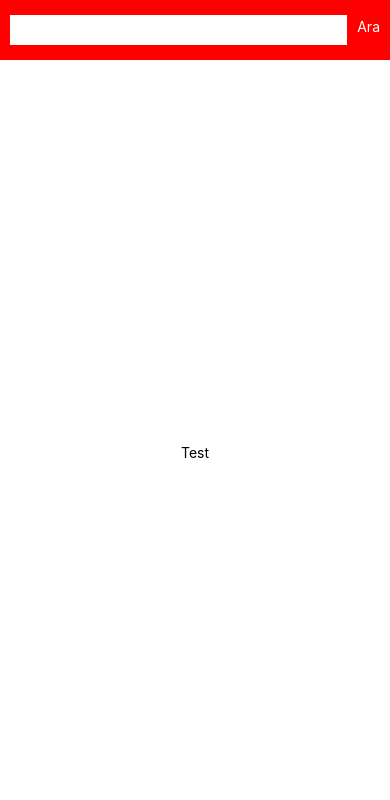
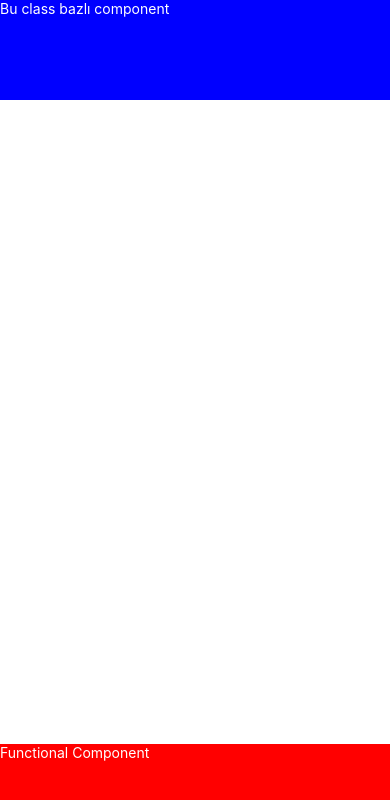
Before and after one commit to RkyErtm/Test-React, a React Native app: screen / in a window 390 px wide. Shown: the top 800 px of the page. Built offline with nearby package versions, Linux system fonts and the light colour scheme.

Commit message:
components

```diff
--- a/App.tsx
+++ b/App.tsx
@@ -2,45 +2,56 @@
 import { Component } from 'react';
 import { StyleSheet, Text, View } from 'react-native';
 import stlyes from './styles'; //* dışardaki css'i buraya import ederek kullandık.
+import ClassComponent from './src/components/ClassComponent';
+import FunctionComponent from './src/components/FunctionalComponent';
+import FunctionalComponent from './src/components/FunctionalComponent';
 export default class App extends Component {
   render(): any {
     return (
-      // * flex - yatay ekranda ekranı doldurmayı sağlar.
-      <View style={[toolbar.frame]}>
-        <View style={toolbar.bgSearch}>
-          <View style={toolbar.searchInput} />
-          <Text style={toolbar.label}>Ara</Text>
-        </View>
-        <View style={{ flex: 1, justifyContent: 'center', alignItems: 'center' }}>
-          <Text>
-            Test
-          </Text>
-        </View>
+      //? PART1:  flex - yatay ekranda ekranı doldurmayı sağlar.
+      // <View style={[toolbar.frame]}>
+      //   <View style={toolbar.bgSearch}>
+      //     <View style={toolbar.searchInput} />
+      //     <Text style={toolbar.label}>Ara</Text>
+      //   </View>
+
+      //   <View style={{ flex: 1, justifyContent: 'center', alignItems: 'center' }}>
+      //     <Text>
+      //       Test
+      //     </Text>
+      //   </View>
+
+      // </View>
+
+      //? PART2
+      <View style={{ flex: 1, justifyContent: 'space-between' }}>
+        <ClassComponent />
+        <FunctionalComponent />
       </View>
-
     );
   }
 }
 
-const toolbar = StyleSheet.create({
-  frame: {
-    flex: 1
-  },
-  bgSearch: {
-    backgroundColor: "red",
-    height: 60,
-    flexDirection: 'row',
-    paddingHorizontal: 10
-  },
-  searchInput: {
-    backgroundColor: '#fff',
-    height: 30,
-    marginTop: 15,
-    flex: 1
-  },
-  label: {
-    marginTop: 18,
-    paddingLeft: 10,
-    color: "#fff"
-  }
-});
+// * PART1 CSS
+// const toolbar = StyleSheet.create({
+//   frame: {
+//     flex: 1
+//   },
+//   bgSearch: {
+//     backgroundColor: "red",
+//     height: 60,
+//     flexDirection: 'row',
+//     paddingHorizontal: 10
+//   },
+//   searchInput: {
+//     backgroundColor: '#fff',
+//     height: 30,
+//     marginTop: 15,
+//     flex: 1
+//   },
+//   label: {
+//     marginTop: 18,
+//     paddingLeft: 10,
+//     color: "#fff"
+//   }
+// });
--- /dev/null
+++ b/src/components/ClassComponent.js
@@ -0,0 +1,12 @@
+import { Component } from 'react';
+import { Text, View } from 'react-native';
+
+export default class ClassComponent extends Component {
+    render() {
+        return (
+            <View style={{ height: 100, backgroundColor: 'blue' }}>
+                <Text style={{ color: '#fff' }}>Bu class bazlı component</Text>
+            </View>
+        )
+    }
+}
--- /dev/null
+++ b/src/components/FunctionalComponent.js
@@ -0,0 +1,12 @@
+
+import { Text, View } from "react-native";
+
+const FunctionalComponent = () => {
+    return (
+        <View style={{ backgroundColor: 'red', height: 100 }}>
+            <Text style={{ color: "white" }}>Functional Component</Text>
+        </View>
+    )
+}
+
+export default FunctionalComponent;
```
